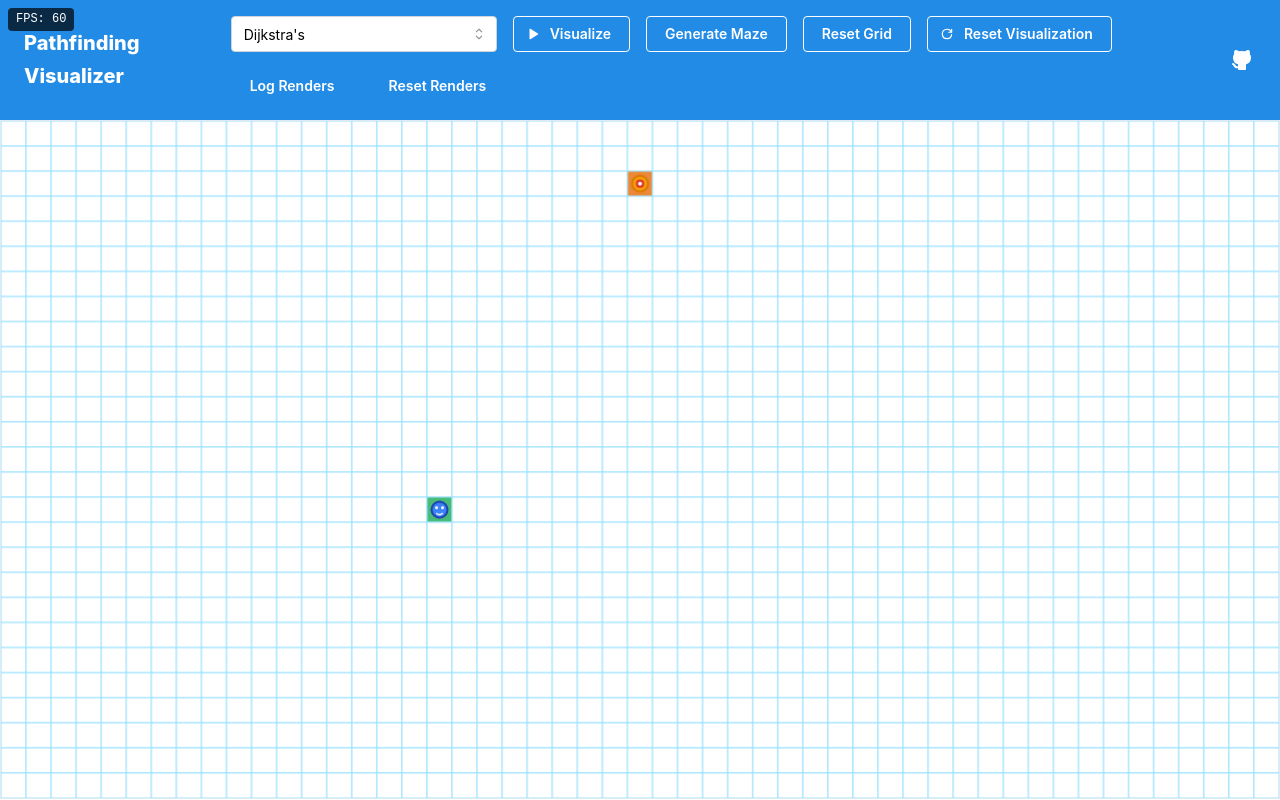
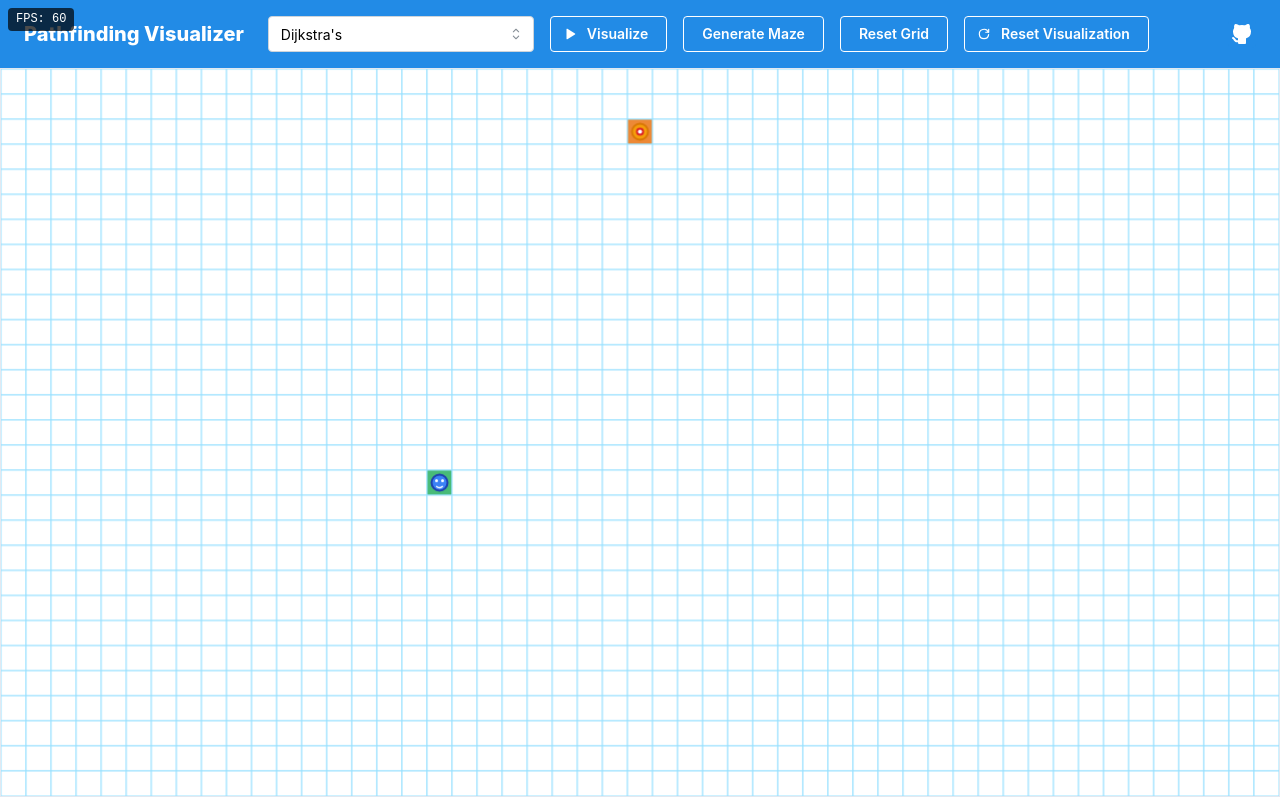
Before and after one commit to cheuyin/pathfinding-visualizer, a React (Vite) app: page / in a window 1280 px wide. Built offline with nearby package versions, Linux system fonts and the light colour scheme.

Commit message:
Clean up code changes

```diff
--- a/src/grid/components/grid-cell.tsx
+++ b/src/grid/components/grid-cell.tsx
@@ -5,7 +5,6 @@ import { IconMoodHappyFilled, IconHomeFilled } from '@tabler/icons-react';
 import { Flex, useMantineTheme } from '@mantine/core';
 import { CELL_SIZE_PX } from '@/constants';
 import { memo } from 'react';
-import { incrementGridCellRenders } from '@/utils/render-counter';
 
 interface GridCellProps {
   node: Node;
@@ -20,8 +19,6 @@ export const GridCell: React.FC<GridCellProps> = memo(
   ({ node, onBlankNodeClicked, onMouseOver, onSetTargetNode, onSetSourceNode, isDraggable }) => {
     const theme = useMantineTheme();
     const coord = { x: node.x, y: node.y };
-
-    incrementGridCellRenders();
 
     const handleOnMouseDown = () => {
       if (node.type === NodeType.BLANK) {
--- a/src/ui/header-controls/header-controls.tsx
+++ b/src/ui/header-controls/header-controls.tsx
@@ -2,7 +2,6 @@ import { forwardRef } from 'react';
 import { Select, Button, Flex, Text, Group, ActionIcon } from '@mantine/core';
 import { IconPlayerPlayFilled, IconReload, IconBrandGithubFilled } from '@tabler/icons-react';
 import { PathfindingAlgorithmRegistry } from '@/algorithms/pathfinding';
-import { logTotalGridCellRenders, resetTotalGridCellRenders } from '@/utils/render-counter';
 
 type PathfindingAlgorithmName = keyof typeof PathfindingAlgorithmRegistry;
 
@@ -76,8 +75,6 @@ export const HeaderControls = forwardRef<HTMLDivElement, HeaderControlsProps>(
             >
               Reset Visualization
             </Button>
-            <Button onClick={logTotalGridCellRenders}>Log Renders</Button>
-            <Button onClick={resetTotalGridCellRenders}>Reset Renders</Button>
           </Group>
         </Flex>
         <ActionIcon
--- a/src/utils/render-counter.ts
+++ /dev/null
@@ -1,14 +0,0 @@
-export let totalGridCellRenders = 0;
-
-export function incrementGridCellRenders() {
-  totalGridCellRenders++;
-}
-
-export function logTotalGridCellRenders() {
-  console.log(`Total GridCell renders: ${totalGridCellRenders}`);
-  return totalGridCellRenders;
-}
-
-export function resetTotalGridCellRenders() {
-  totalGridCellRenders = 0;
-}
```
Also changed, not shown: src/animation/canvas-animations.ts (+10 -7 lines), src/grid/utils/canvas-grid.ts (+4 -13 lines).
